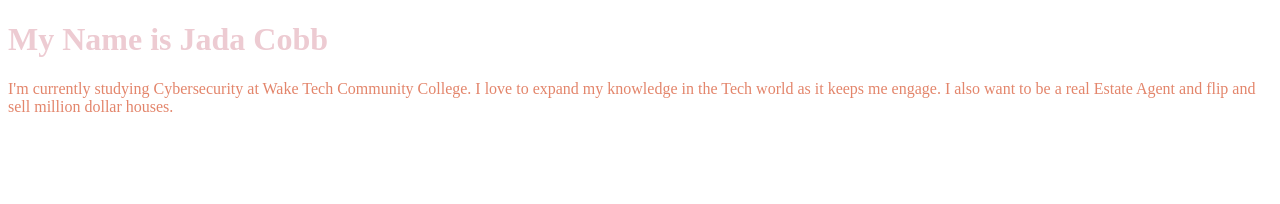
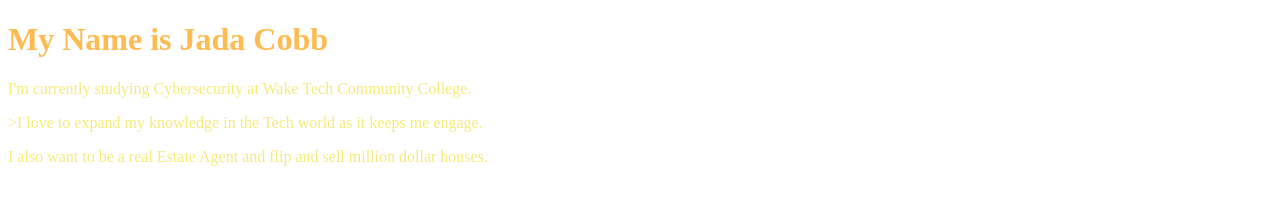
Before and after one commit to jdcobbwake/jdcobbwake.github.io, a plain HTML site: page index.html in a window 1280 px wide. Drawn offline with Linux system fonts and the light colour scheme.

Commit message:
Update index.html

```diff
--- a/index.html
+++ b/index.html
@@ -4,21 +4,19 @@
     <title>My Personal Introduction</title>
     <style>
       body {
-        bacground-color: #75E1D5;
+        bacground-color: #E683A9FF;
       }
       h1 {
-        color: #EDCBD2;
+        color: #FFBA52FF;
       }
      P {
-        color: #E3856B
+        color: #F6EA7BFF;
     </style>
   <body>
     <h1>My Name is Jada Cobb</h1>
-    <p>
-      I'm currently studying Cybersecurity at Wake Tech Community College.
-      I love to expand my knowledge in the Tech world as it keeps me engage.
-      I also want to be a real Estate Agent and flip and sell million dollar houses.
-    </p>
+      <p>I'm currently studying Cybersecurity at Wake Tech Community College.</p>
+      <p>>I love to expand my knowledge in the Tech world as it keeps me engage.</p>
+      <p>I also want to be a real Estate Agent and flip and sell million dollar houses.</p>
   </body>
 </head>
 </html>
```
